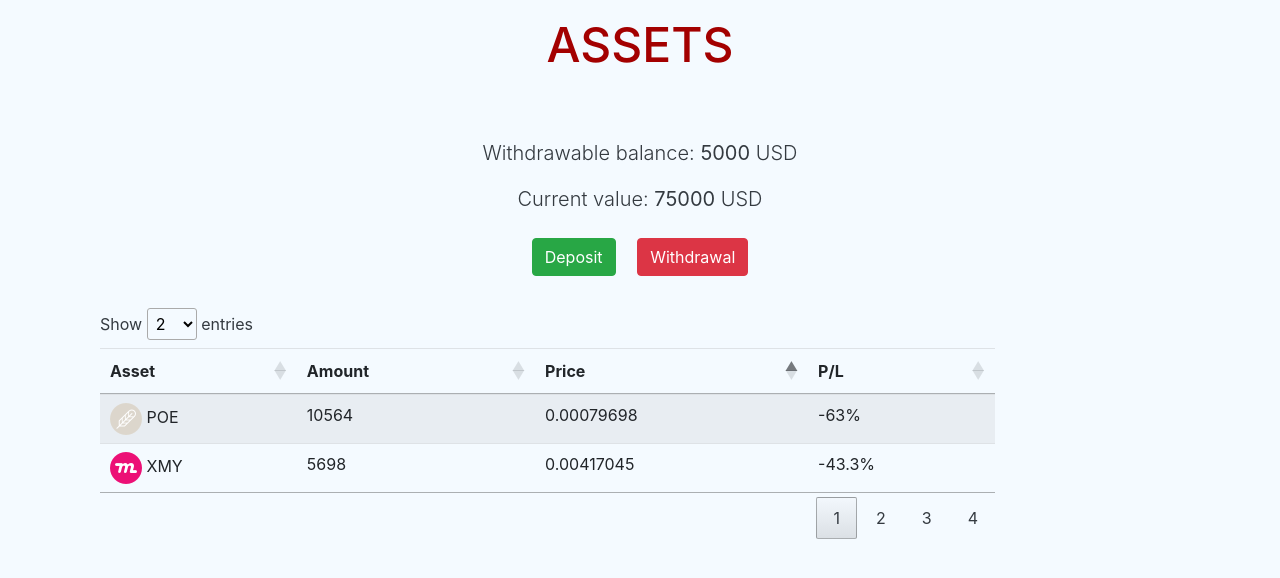
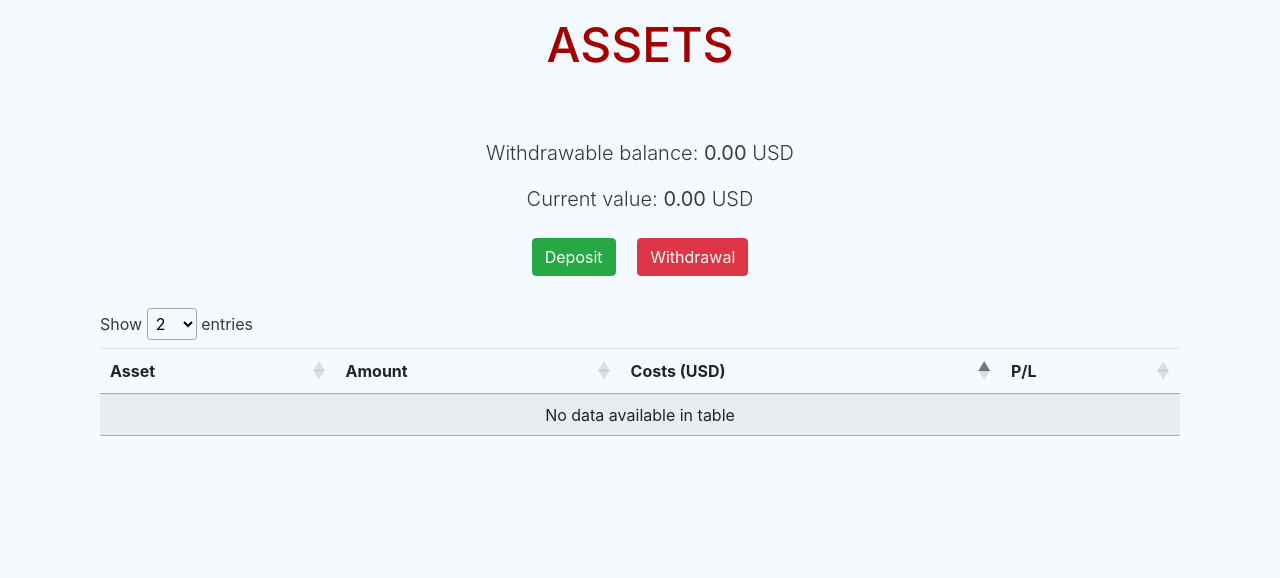
Before and after one commit to Dutchie1990/CryptoManager, a Flask app: template cryptomanager/app/assets/templates/assets.html in a window 1280 px wide. Shown: the part 56-634 px from the top of the page. Run offline with Flask 2, Linux system fonts and the light colour scheme; the template is opened without the code that fills it: values that come from a table or form of the project are taken from there, others are empty; some libraries are stand-ins or nearby versions.

Commit message:
add template filter to display currency with 2 decimals, add method to API to retrieve the current price of owned assets, add methods to calculate profits and current_value, adjust to deposit route to test the assets route, adjust the assets route to get the information needed to fill the template, adjust asset.html

```diff
--- a/cryptomanager/app/__init__.py
+++ b/cryptomanager/app/__init__.py
@@ -43,3 +43,7 @@ app.register_blueprint(assets)
 @app.template_filter("capitalized")
 def capitalize(value):
     return value.capitalize()
+
+@app.template_filter("trim")
+def trim(value):
+    return '%.2f'%(value)
--- a/cryptomanager/app/assets/templates/assets.html
+++ b/cryptomanager/app/assets/templates/assets.html
@@ -11,83 +11,38 @@
 {% block content %}
 
 <div class="lead text-center">
-    <p>Withdrawable balance: <strong>5000</strong> USD </p>
-    <p>Current value: <strong>75000</strong> USD </p>
+    <p>Withdrawable balance: <strong>{{ withdrawable_balance.amount | trim }}</strong> USD </p>
+    <p>Current value: <strong>{{ current_value | trim}}</strong> USD </p>
     <button class="btn btn-success m-2" data-toggle="modal" data-target="#exampleModal">Deposit</button>
     <button class="btn btn-danger m-2">Withdrawal</button>
     <div class="my-2 my-md-4"></div>
 </div>
 <div class="justify-content-center">
-<div class="table-responsive col-md-10">
+<div class="table-responsive col-md-12">
     <table id="table" class="table table-striped">
         <thead>
             <tr>
                 <th data-field="Asset" data-sortable="true" scope="col">Asset</th>
                 <th data-field="Amount" data-sortable="true" scope="col">Amount</th>
-                <th class="d-none d-sm-block" data-field="Price" data-sortable="true" scope="col">Price</th>
+                <th class="d-none d-sm-block" data-field="Price" data-sortable="true" scope="col">Costs (USD)</th>
                 <th data-field="P/L" data-sortable="true" scope="col">P/L</th>
             </tr>
         </thead>
         <tbody>
-
                 {% if assets %}
                 {% for asset in assets %}
                 <tr>
                     <td scope="row"><img src=""> {{ asset.asset_name }}</td>
                     <td>{{ asset.amount }}</td>
-                    <td class="d-none d-sm-block">0.02208617</td>
-                    <td>45%</td>
+                    <td class="d-none d-sm-block">{{ asset.costs }}</td>
+                    {% if asset.p_l < 0 %}
+                        <td style="color: red;">{{ asset.p_l | trim}}%</td>
+                    {% else %}
+                        <td style="color: green;">{{ asset.p_l | trim}}%</td>
+                    {% endif %}
                 </tr>
                 {% endfor %}
                 {% endif %}
-            </tr>
-            <tr>
-                <td scope="row"><img src=""> BTC</td>
-                <td>4</td>
-                <td class="d-none d-sm-block">59565</td>
-                <td>26.7%</td>
-            </tr>
-            <tr>
-                <td scope="row"><img src=""> ETH</td>
-                <td>6</td>
-                <td class="d-none d-sm-block">1999.16</td>
-                <td>15%</td>
-            </tr>
-            <tr>
-                <td scope="row"><img src=""> XMY</td>
-                <td>5698</td>
-                <td class="d-none d-sm-block">0.00417045</td>
-                <td>-43.3%</td>
-            </tr>
-            <tr>
-                <td scope="row"><img src=""> VIBE</td>
-                <td>12561</td>
-                <td class="d-none d-sm-block">0.064627</td>
-                <td>6.2%</td>
-            </tr>
-            <tr>
-                <td scope="row"><img src=""> TAU</td>
-                <td>468</td>
-                <td class="d-none d-sm-block">0.150145</td>
-                <td>-9.4%</td>
-            </tr>
-            <tr>
-                <td scope="row"><img src=""> SNM</td>
-                <td>123</td>
-                <td class="d-none d-sm-block">0.067927</td>
-                <td>12.9%</td>
-            </tr>
-            <tr>
-                <td scope="row"><img src=""> POE</td>
-                <td>10564</td>
-                <td class="d-none d-sm-block">0.00079698</td>
-                <td>-63%</td>
-            </tr>
-            <tr>
-                <td scope="row"><img src=""> SAI</td>
-                <td>1268</td>
-                <td class="d-none d-sm-block">0.04781073</td>
-                <td>0.06%</td>
             </tr>
         </tbody>
     </table>
```
Also changed, not shown: cryptomanager/app/api.py (+26 -3 lines), cryptomanager/app/assets/views.py (+23 -4 lines), cryptomanager/app/models.py (+14 -5 lines).
